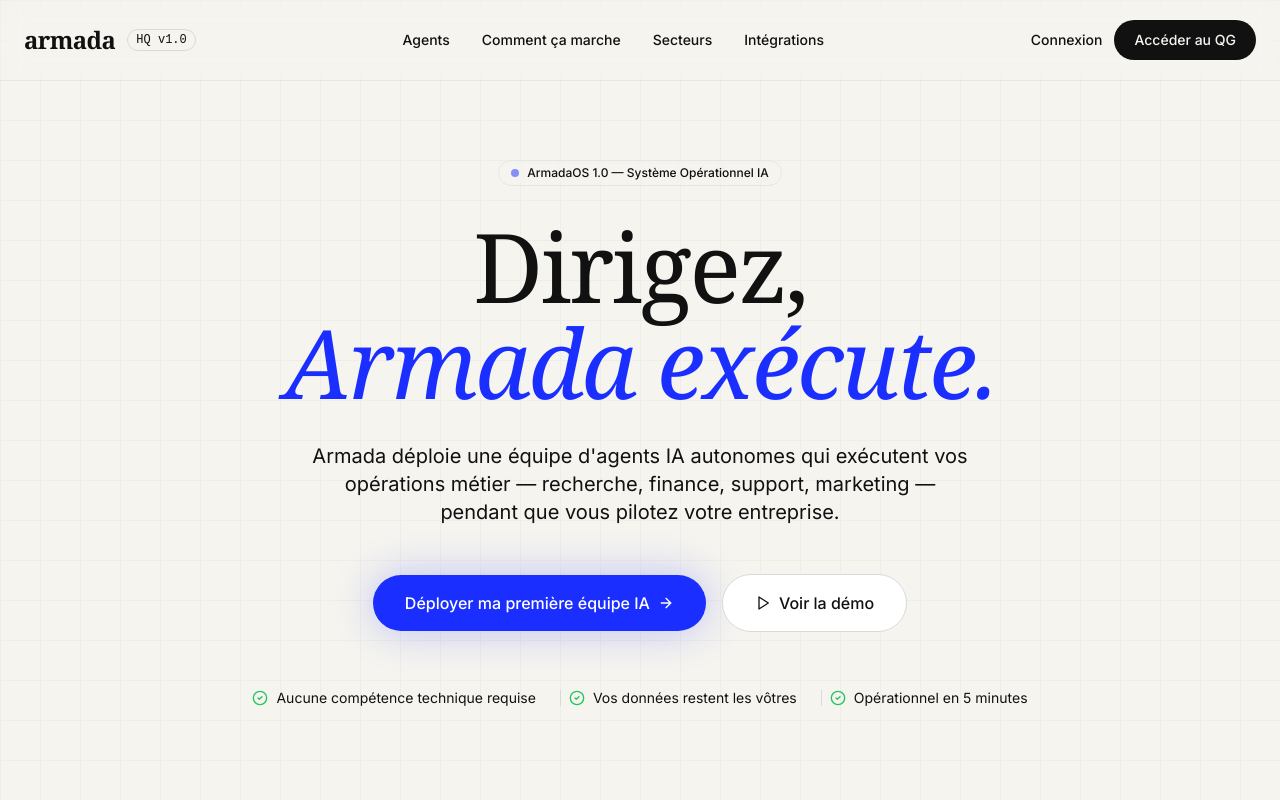
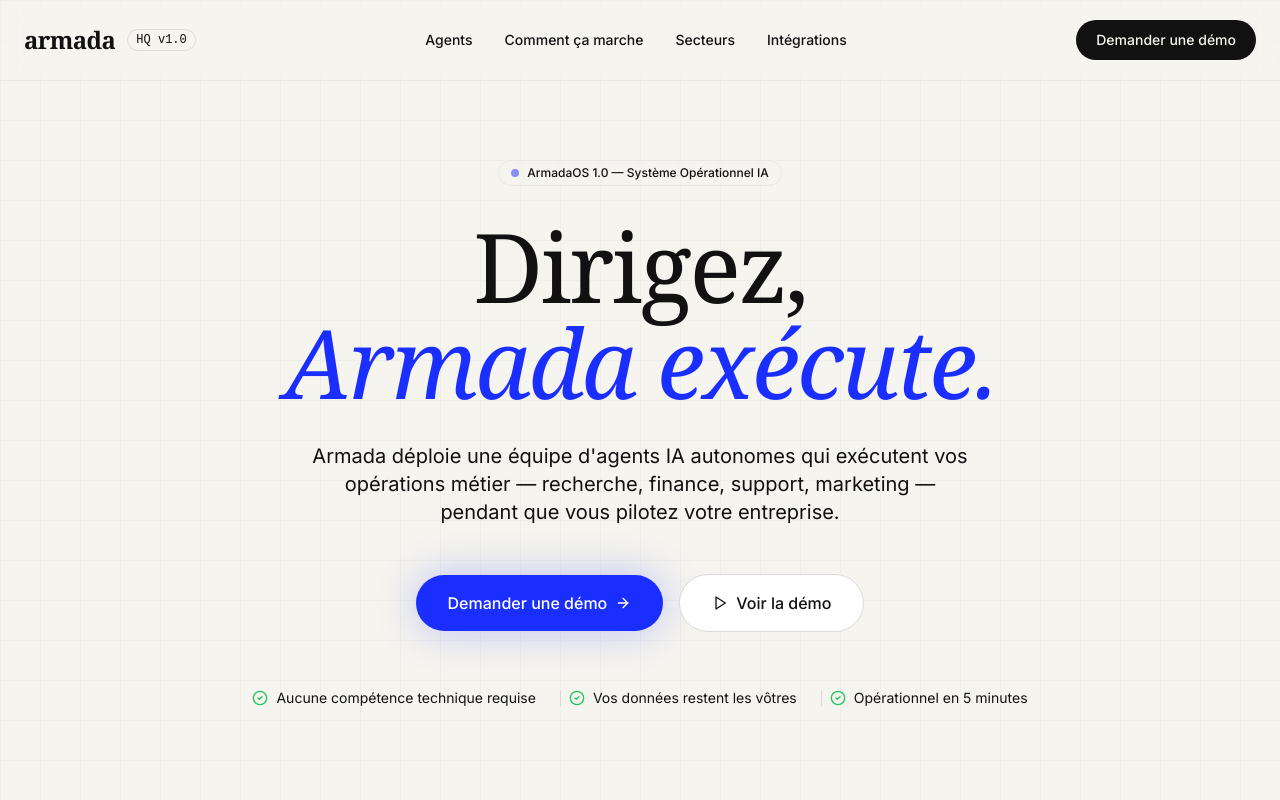
Before and after one commit to hhouaiss/armada, a Next.js app in the folder web/: page / in a window 1280 px wide. Shown: the top 800 px of the page. Built offline with nearby package versions, Linux system fonts and the light colour scheme.

Commit message:
adding request demo link

```diff
--- a/web/app/page.tsx
+++ b/web/app/page.tsx
@@ -1,6 +1,5 @@
 'use client';
 
-import Link from 'next/link';
 import Script from 'next/script';
 import { motion } from 'framer-motion';
 import {
@@ -88,18 +87,14 @@
         </div>
 
         <div className="flex items-center gap-3">
-          <Link
-            href="/hq"
-            className="hidden md:block text-sm font-medium text-[var(--armada-text)]/60 hover:text-[var(--armada-primary)] transition-colors"
-          >
-            Connexion
-          </Link>
-          <Link
-            href="/hq"
+          <a
+            href="https://calendly.com/meet-alefia/armada-demo"
+            target="_blank"
+            rel="noopener noreferrer"
             className="bg-[var(--armada-text)] text-[var(--armada-bg)] px-5 py-2.5 rounded-full text-sm font-medium hover:bg-[var(--armada-primary)] hover:text-white transition-colors"
           >
-            Accéder au QG
-          </Link>
+            Demander une démo
+          </a>
         </div>
       </div>
     </nav>
@@ -160,16 +155,23 @@
 
         {/* CTAs */}
         <motion.div {...fadeUp(0.3)} className="flex flex-col sm:flex-row items-center gap-4">
-          <Link
-            href="/hq"
+          <a
+            href="https://calendly.com/meet-alefia/armada-demo"
+            target="_blank"
+            rel="noopener noreferrer"
             className="flex items-center gap-2 bg-[var(--armada-primary)] text-white px-8 py-4 rounded-full text-base font-medium hover:opacity-90 transition-all shadow-[0_0_40px_rgba(26,46,255,0.25)]"
           >
-            Déployer ma première équipe IA <ArrowRight className="w-4 h-4" aria-hidden="true" />
-          </Link>
-          <button className="flex items-center gap-2 bg-[var(--armada-surface)] border border-[var(--armada-accent)] text-[var(--armada-text)] px-8 py-4 rounded-full text-base font-medium hover:bg-[var(--armada-surface-hover)] transition-all">
+            Demander une démo <ArrowRight className="w-4 h-4" aria-hidden="true" />
+          </a>
+          <a
+            href="https://calendly.com/meet-alefia/armada-demo"
+            target="_blank"
+            rel="noopener noreferrer"
+            className="flex items-center gap-2 bg-[var(--armada-surface)] border border-[var(--armada-accent)] text-[var(--armada-text)] px-8 py-4 rounded-full text-base font-medium hover:bg-[var(--armada-surface-hover)] transition-all"
+          >
             <Play className="w-4 h-4" aria-hidden="true" />
             Voir la démo
-          </button>
+          </a>
         </motion.div>
 
         {/* Réassurance */}
@@ -831,12 +833,14 @@
           Déployez vos premiers agents IA en moins de 5 minutes.
         </motion.p>
         <motion.div {...fadeIn(0.3)}>
-          <Link
-            href="/hq"
+          <a
+            href="https://calendly.com/meet-alefia/armada-demo"
+            target="_blank"
+            rel="noopener noreferrer"
             className="inline-flex items-center gap-2 bg-[var(--armada-text)] text-[var(--armada-bg)] px-10 py-5 rounded-full text-lg font-medium hover:bg-[var(--armada-primary)] hover:text-white transition-all shadow-xl hover:shadow-[0_0_40px_rgba(26,46,255,0.3)]"
           >
-            Accéder au Quartier Général <ArrowRight className="w-5 h-5" aria-hidden="true" />
-          </Link>
+            Demander une démo <ArrowRight className="w-5 h-5" aria-hidden="true" />
+          </a>
         </motion.div>
       </div>
     </section>
```
Also changed, not shown: web/middleware.ts (+27 -7 lines).
